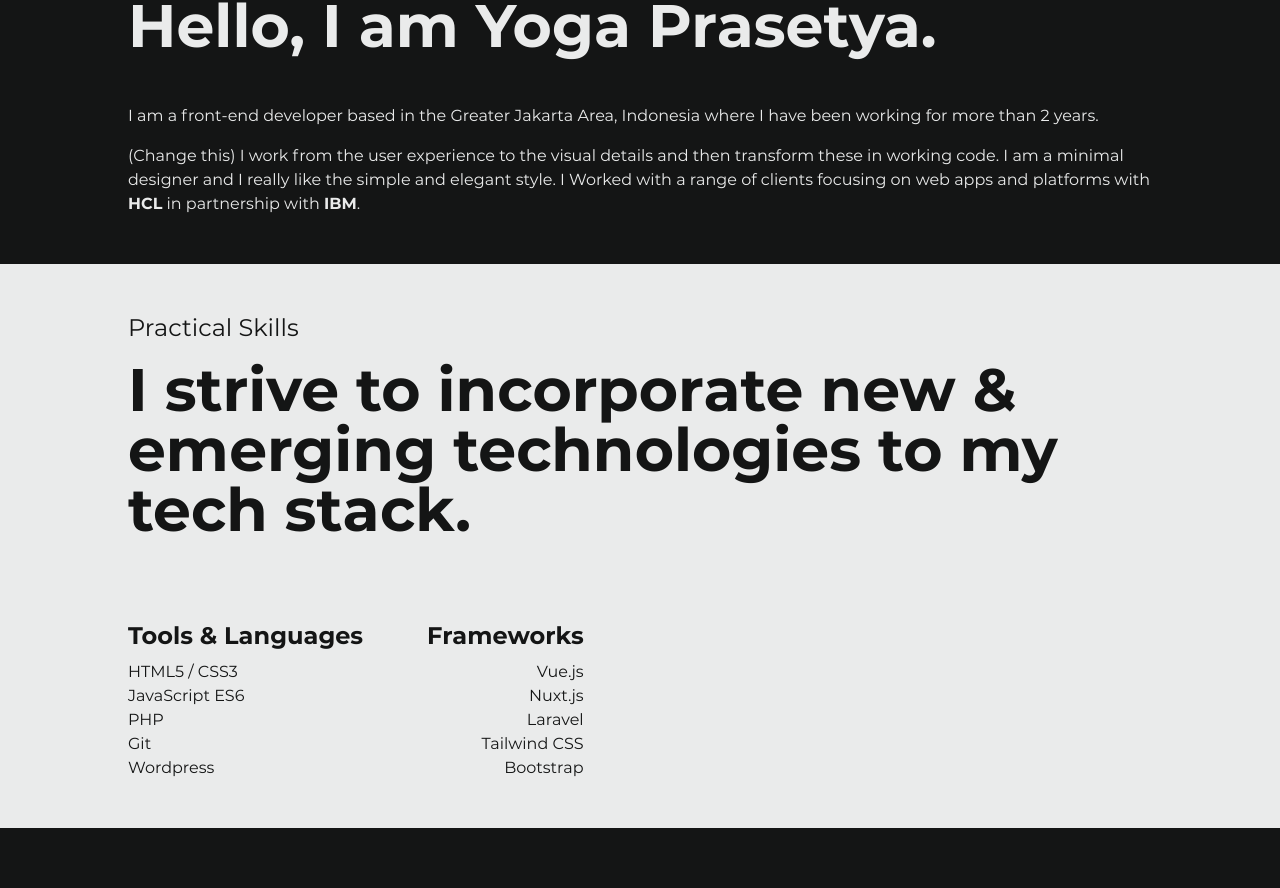
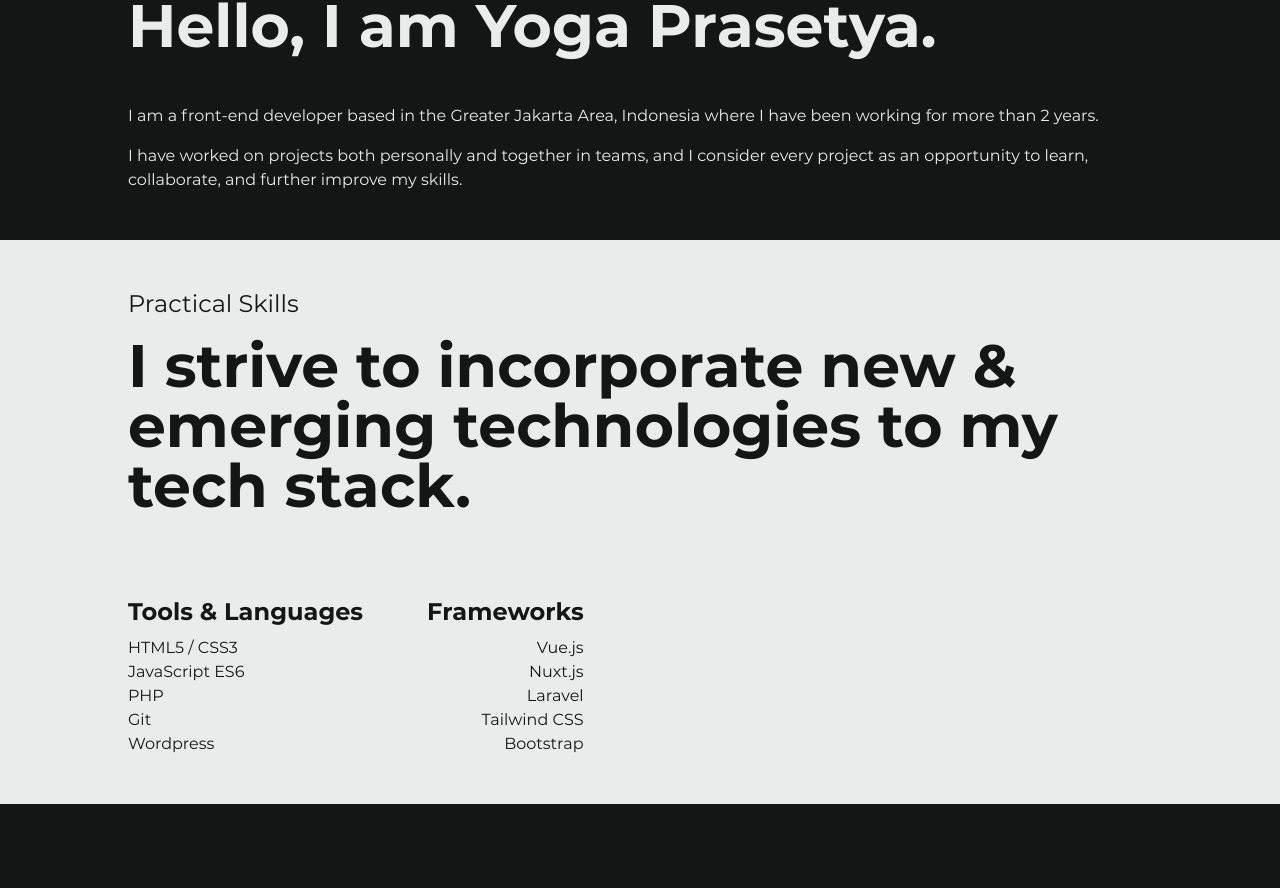
Before and after one commit to yogaajie2/porto, a Nuxt app: page /about in a window 1280 px wide. Shown: the part 1044-1932 px from the top of the page. Built offline with nearby package versions, Linux system fonts and the light colour scheme.

Commit message:
contents(about): Update about page second paragraph

```diff
--- a/pages/about.vue
+++ b/pages/about.vue
@@ -11,12 +11,8 @@
 
       <div class="space-y-4">
         <p>I am a front-end developer based in the Greater Jakarta Area, Indonesia where I have been working for more than 2 years.</p>
-
-        <p>(Change this) I work from the user experience to the visual details and then transform these in working code. I am a minimal designer and I really like the simple and elegant style. I Worked with a range of clients focusing on web apps and platforms with <b>HCL</b> in partnership with <b>IBM</b>.</p>
-
-        <!-- <p>I am the founder of <b>Persona</b> team a collective of corious people with a particular focus for design and development. My design is also featured in the book Interactive Design for Screen from Sandu Publishing.</p>
-
-        <p>From 2019 I’m <b>Toptal Designer</b> and from 2020 a judge for <b>CSSfox</b></p> -->
+        <p>I have worked on projects both personally and together in teams, and I consider every project as an opportunity to learn, collaborate, and further improve my skills.</p>
+        <!-- Add one more paragraph here -->
       </div>
     </section>
 
```
